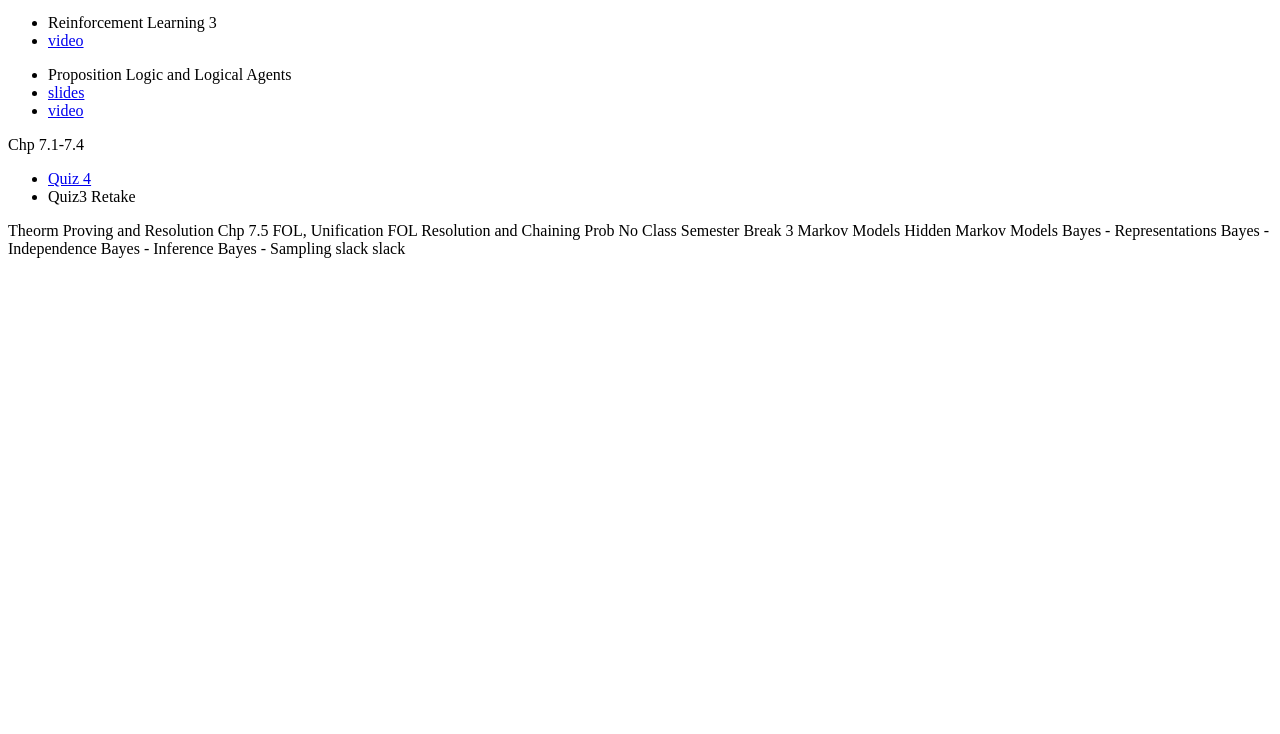
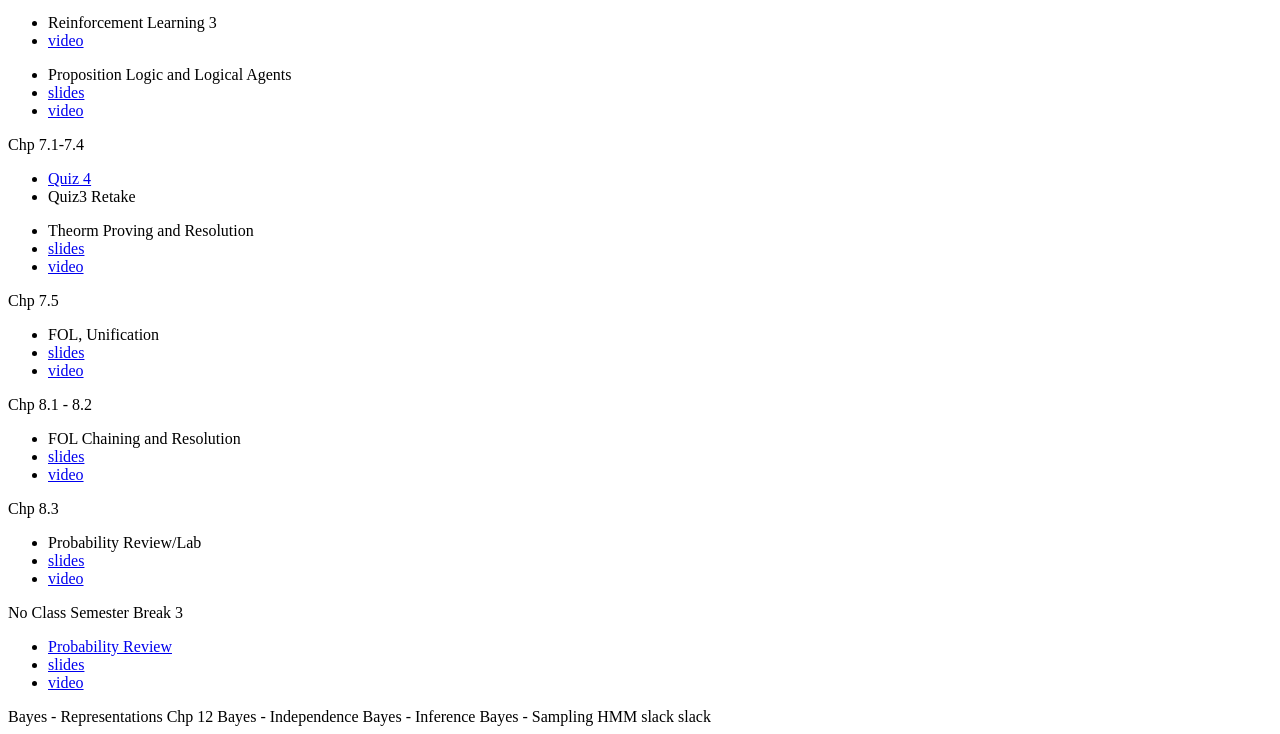
Before and after one commit to molloykp/AIClass, a PHP site: page /cs444_Calendar_Data.php in a window 1280 px wide. Shown: the part 1796-2530 px from the top of the page. Before the commit the page ends 2054 px from the top, so only its background shows below. Run offline with PHP 8.4, Linux system fonts and the light colour scheme.

Commit message:
FOL and Probability slides and cal updates

```diff
--- a/wwwMolloy/cs444_Calendar_Data.php
+++ b/wwwMolloy/cs444_Calendar_Data.php
@@ -556,7 +556,19 @@
     <td id="WeekNumber"></td>
     <td style="text-align: left" id="WeekRowDate_10_2"></td>
     <td> <!-- Topics -->
-        Theorm Proving and Resolution
+        <ul class="no_indent">
+            <li>
+                Theorm Proving and Resolution
+            </li>
+            <li>
+                <a href="slides/14_PropLogic_Part2.pdf">slides</a>
+            </li>
+            </li>
+            <li>
+                <a href="https://canvas.jmu.edu/courses/1775272/modules"> video</a>
+            </li>
+            </li>
+        </ul>
     </td>
     <td> <!-- Readings -->
         Chp 7.5
@@ -571,9 +583,22 @@
     <td id="WeekNoNumber"></td>
     <td style="text-align: left" id="WeekRowDate_10_4"></td>
     <td> <!-- Topics -->
-        FOL, Unification
+        <ul class="no_indent">
+            <li>
+                FOL, Unification
+            </li>
+            <li>
+                <a href="slides/15_FOL_Part1.pdf">slides</a>
+            </li>
+            </li>
+            <li>
+                <a href="https://canvas.jmu.edu/courses/1775272/modules"> video</a>
+            </li>
+            </li>
+        </ul>
     </td>
     <td> <!-- Readings -->
+        Chp 8.1 - 8.2
     </td>
     <td> <!-- Assign/Lab -->
     </td>
@@ -587,9 +612,22 @@
     <td id="WeekNumber"></td>
     <td style="text-align: left" id="WeekRowDate_11_2"></td>
     <td> <!-- Topics -->
-        FOL Resolution and Chaining
+        <ul class="no_indent">
+            <li>
+                FOL Chaining and Resolution
+            </li>
+            <li>
+                <a href="slides/16_FOL_Part2.pdf">slides</a>
+            </li>
+            </li>
+            <li>
+                <a href="https://canvas.jmu.edu/courses/1775272/modules">video</a>
+            </li>
+            </li>
+        </ul>
     </td>
     <td> <!-- Readings -->
+        Chp 8.3
     </td>
     <td> <!-- Assign/Lab -->
     </td>
@@ -601,7 +639,19 @@
     <td id="WeekNoNumber"></td>
     <td style="text-align: left" id="WeekRowDate_11_4"></td>
     <td> <!-- Topics -->
-        Prob
+        <ul class="no_indent">
+            <li>
+                Probability Review/Lab
+            </li>
+            <li>
+                <a href="slides/17_Probability.pdf">slides</a>
+            </li>
+            </li>
+            <li>
+                <a href="https://canvas.jmu.edu/courses/1775272/modules">video</a>
+            </li>
+            </li>
+        </ul>
     </td>
     <td> <!-- Readings -->
     </td>
@@ -631,7 +681,20 @@
     <td id="WeekNoNumber"></td>
     <td style="text-align: left" id="WeekRowDate_12_4"></td>
     <td> <!-- Topics -->
-        Markov Models
+        <ul class="no_indent">
+            <li>
+                <a href="continued">Probability Review </a>
+            </li>
+            </li>
+            <li>
+                <a href="slides/17_Probability.pdf">slides</a>
+            </li>
+            </li>
+            <li>
+                <a href="https://canvas.jmu.edu/courses/1775272/modules">video</a>
+            </li>
+            </li>
+        </ul>
     </td>
     <td> <!-- Readings -->
     </td>
@@ -647,9 +710,10 @@
     <td id="WeekNumber"></td>
     <td style="text-align: left" id="WeekRowDate_13_2"></td>
     <td> <!-- Topics -->
-        Hidden Markov Models
+        Bayes - Representations
     </td>
     <td> <!-- Readings -->
+        Chp 12
     </td>
     <td> <!-- Assign/Lab -->
     </td>
@@ -661,7 +725,7 @@
     <td id="WeekNoNumber"></td>
     <td style="text-align: left" id="WeekRowDate_13_4"></td>
     <td> <!-- Topics -->
-        Bayes - Representations
+        Bayes - Independence
     </td>
     <td> <!-- Readings -->
     </td>
@@ -677,7 +741,7 @@
     <td id="WeekNumber"></td>
     <td style="text-align: left" id="WeekRowDate_14_2"></td>
     <td> <!-- Topics -->
-        Bayes - Independence
+        Bayes - Inference
     </td>
     <td> <!-- Readings -->
     </td>
@@ -691,7 +755,7 @@
     <td id="WeekNoNumber"></td>
     <td style="text-align: left" id="WeekRowDate_14_4"></td>
     <td> <!-- Topics -->
-        Bayes - Inference
+        Bayes - Sampling
     </td>
     <td> <!-- Readings -->
     </td>
@@ -707,7 +771,7 @@
     <td id="WeekNumber"></td>
     <td style="text-align: left" id="WeekRowDate_15_2"></td>
     <td> <!-- Topics -->
-        Bayes - Sampling
+        HMM
     </td>
     <td> <!-- Readings -->
     </td>
```
Also changed, not shown: wwwMolloy/Calendar2021.csv (+10 -10 lines), 5 other files.
